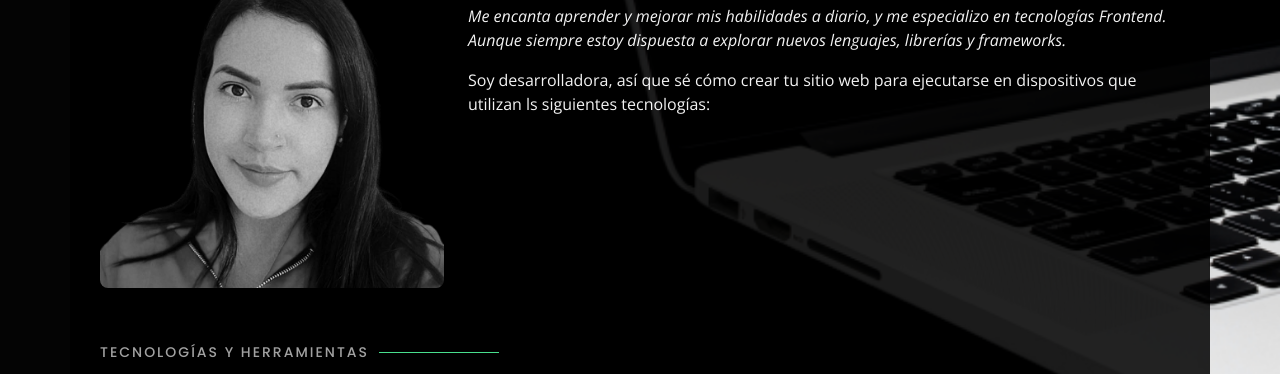
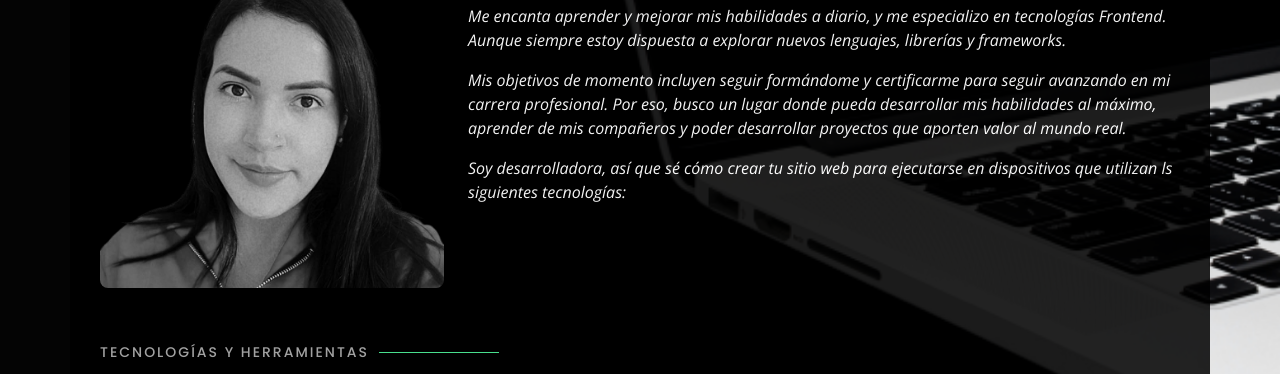
Before and after one commit to Tatianarangoc/portafoliotatiana, a plain HTML site: page index.html in a window 1280 px wide. Both pictures are taken after a click on the link "Sobre mi". Shown: the part 248-622 px from the top of the page. Drawn offline with nearby package versions, Linux system fonts and the light colour scheme.

Commit message:
cv added

```diff
--- a/index.html
+++ b/index.html
@@ -84,11 +84,13 @@
             Aunque siempre estoy dispuesta a explorar nuevos lenguajes,
             librerías y frameworks.
           </p>
-
-          <p>
+          <p class="fst-italic">Mis objetivos de momento incluyen seguir formándome y certificarme para seguir avanzando
+            en mi carrera
+            profesional. Por eso, busco un lugar donde pueda desarrollar mis habilidades al máximo, aprender de mis
+            compañeros y poder desarrollar proyectos que aporten valor al mundo real. </p>
+          <p class="fst-italic">
             Soy desarrolladora, así que sé cómo crear
             tu sitio web para ejecutarse en dispositivos que utilizan ls siguientes tecnologías:
-
           </p>
         </div>
 
@@ -344,7 +346,8 @@
   </section><!-- End Contact Section -->
 
   <div class="credits">
-    <a href={cv} download="cvTatianaArango" target="_blank" rel="noopener noreferrer" className="download">
+    <a href="assets/curriculum/curriculumTatiana2023.pdf" target="_blank" rel="noopener noreferrer"
+      className="download">
       Descargar CV
     </a>
   </div>
```
Also changed, not shown: 1 other file.
